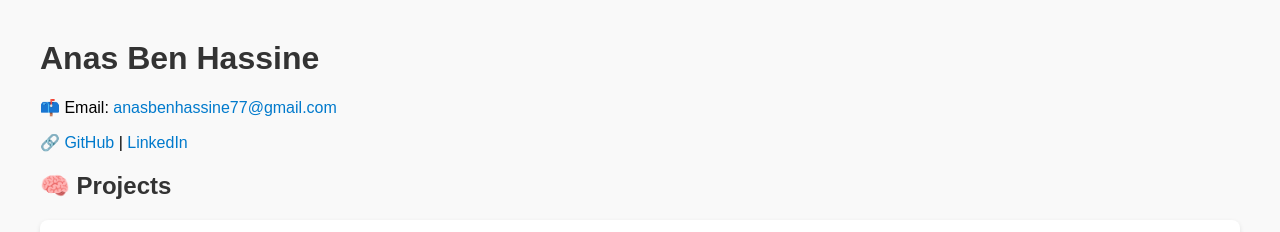
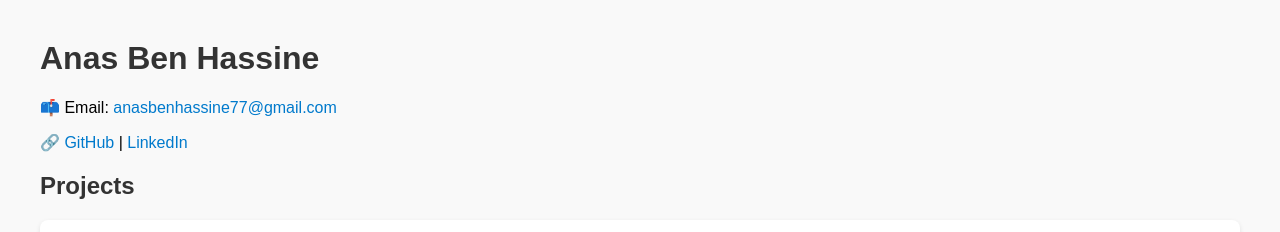
Before and after one commit to Anas4811/portfolio, a plain HTML site: page index.html in a window 1280 px wide. Shown: the top 232 px of the page. Drawn offline with Linux system fonts and the light colour scheme.

Commit message:
Update index.html

```diff
--- a/index.html
+++ b/index.html
@@ -52,7 +52,7 @@
      <a href="Linkedin:www.linkedin.com/in/anas-ben-hassine-a01043298" target="_blank">LinkedIn</a></p>
 
   <div class="section">
-    <h2>🧠 Projects</h2>
+    <h2>Projects</h2>
 
     <div class="project">
       <img src="images/datamining.png" alt="Data Mining project">
```
